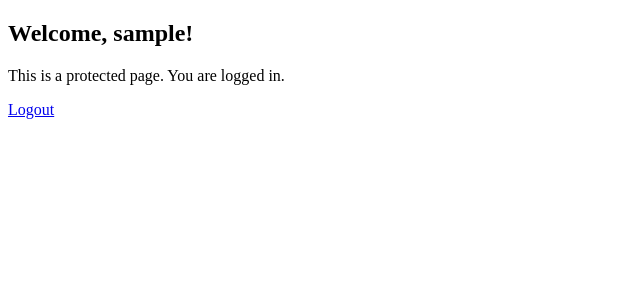
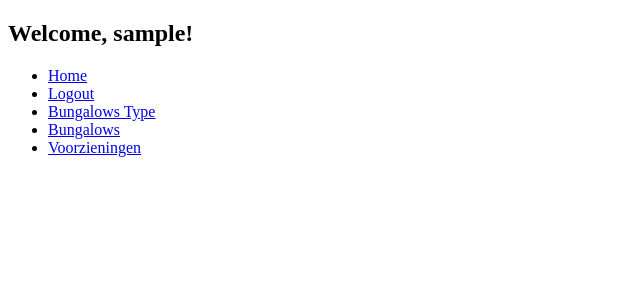
Before and after one commit to Balor20102/Fullstack-school, a PHP site: page /admin_panel.php in a window 1280 px wide. Shown: the top 300 px of the page, without its empty margins (0-640 px from the left). Run offline with PHP 8.4, Linux system fonts and the light colour scheme; the visitor is signed in with stand-in values (Sample User, id 1).

Commit message:
admin panel done

```diff
--- a/admin_panel.php
+++ b/admin_panel.php
@@ -1,8 +1,9 @@
 <?php
-session_start();
+    session_start();
+    require 'dbconection.php';
 
-if (!isset($_SESSION["username"])) {
-    header("Location: index.php");
+if (!isset($_SESSION["username"]) || $_SESSION["admin"] != 1) {
+    header("Location: home.php");
     exit();
 }
 
@@ -12,11 +13,15 @@ $username = $_SESSION["username"];
 <!DOCTYPE html>
 <html>
 <head>
-    <title>Welcome</title>
+    <title>Admin Panel</title>
 </head>
 <body>
     <h2>Welcome, <?php echo $username; ?>!</h2>
-    <p>This is a protected page. You are logged in.</p>
-    <a href="logout.php">Logout</a>
+    <ul>
+        <li><a href="home.php">Home</a></li>
+        <li><a href="logout.php">Logout</a></li>
+        <li><a href= "bungalow_type.php"> Bungalows Type</a></li>
+        <li><a href= "bungalow.php">Bungalows</a></li>
+        <li><a href= 'service.php'>Voorzieningen</a></li>
 </body>
 </html>
--- a/login.php
+++ b/login.php
@@ -18,7 +18,8 @@ if ($_SERVER["REQUEST_METHOD"] == "POST") {
     if ($user && password_verify($password, $user["password"]) && $user["admin"] == 1) {
         $_SESSION["user_id"] = $user["id"];
         $_SESSION["username"] = $user["username"];
-        header("Location: admin_panel.php");
+        $_SESSION["admin"] = $user["admin"];
+        header("Location: home.php");
         exit();
     } else {
         $error = "Invalid username or password.";
```
Also changed, not shown: home.php (+18 -6 lines).
